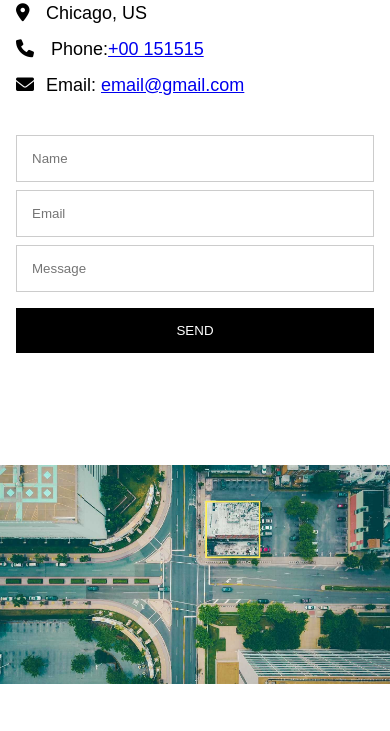
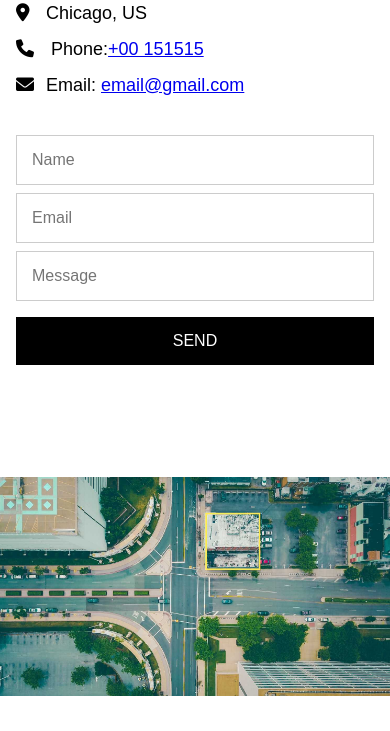
Before and after one commit to lehuuhuy29/web-band, a plain HTML site: page index.html in a window 390 px wide. Shown: the part 3780-4511 px from the top of the page. Drawn offline with Linux system fonts and the light colour scheme.

Commit message:
fix bug font-size

```diff
--- a/asset/css/responsive.css
+++ b/asset/css/responsive.css
@@ -102,4 +102,12 @@
         font-size: 38px;
     }
 
+    .contact-submit-btn {
+        font-size: 16px;
+    }
+
+    .form-control {
+        font-size: 16px;
+    }
+
 }
--- a/index.html
+++ b/index.html
@@ -144,7 +144,7 @@
                                     <input type="text" name="message" id="message" required class="form-control" placeholder="Message">
                                 </div>
                             </div>
-                            <input type="submit" value="SEND" class="btn mt-16 pull-right s-full-width">
+                            <input type="submit" value="SEND" class="btn mt-16 pull-right s-full-width contact-submit-btn" >
                         </form>
                     </div>
                 </div>
```
